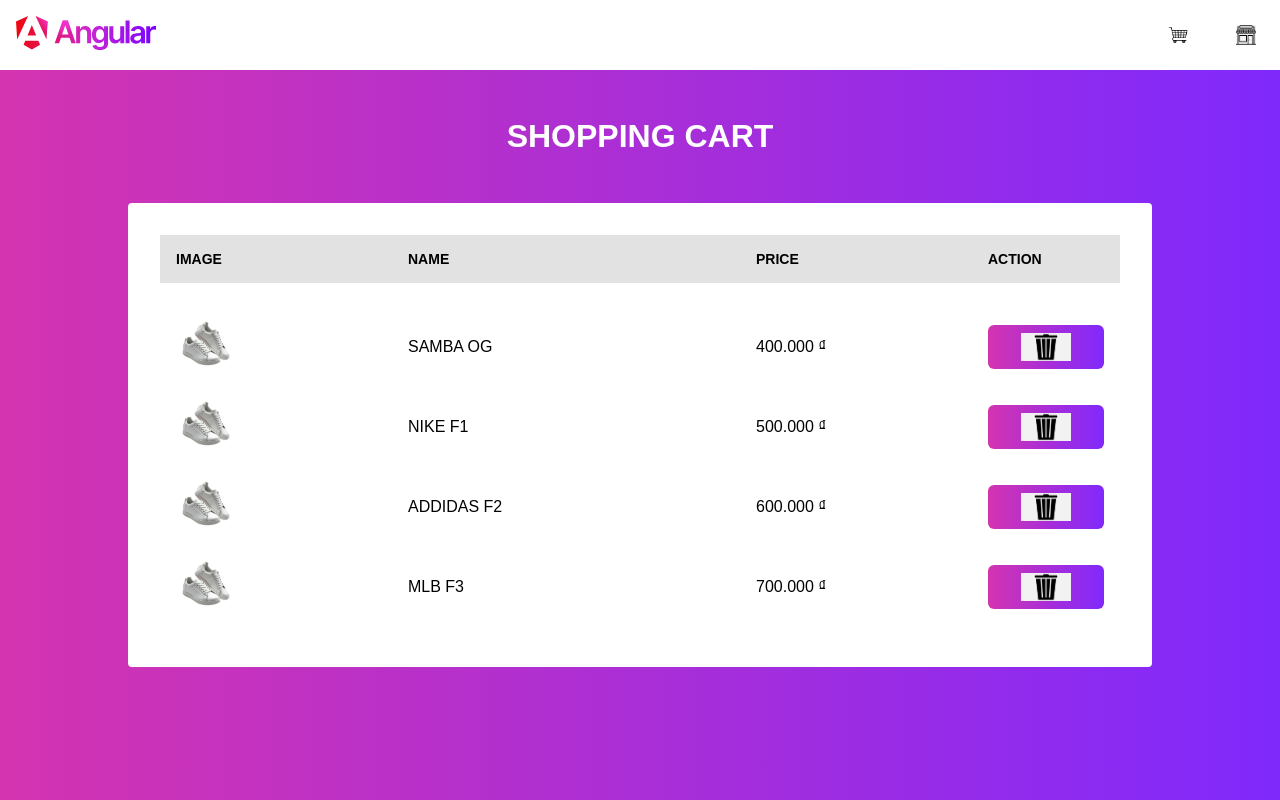
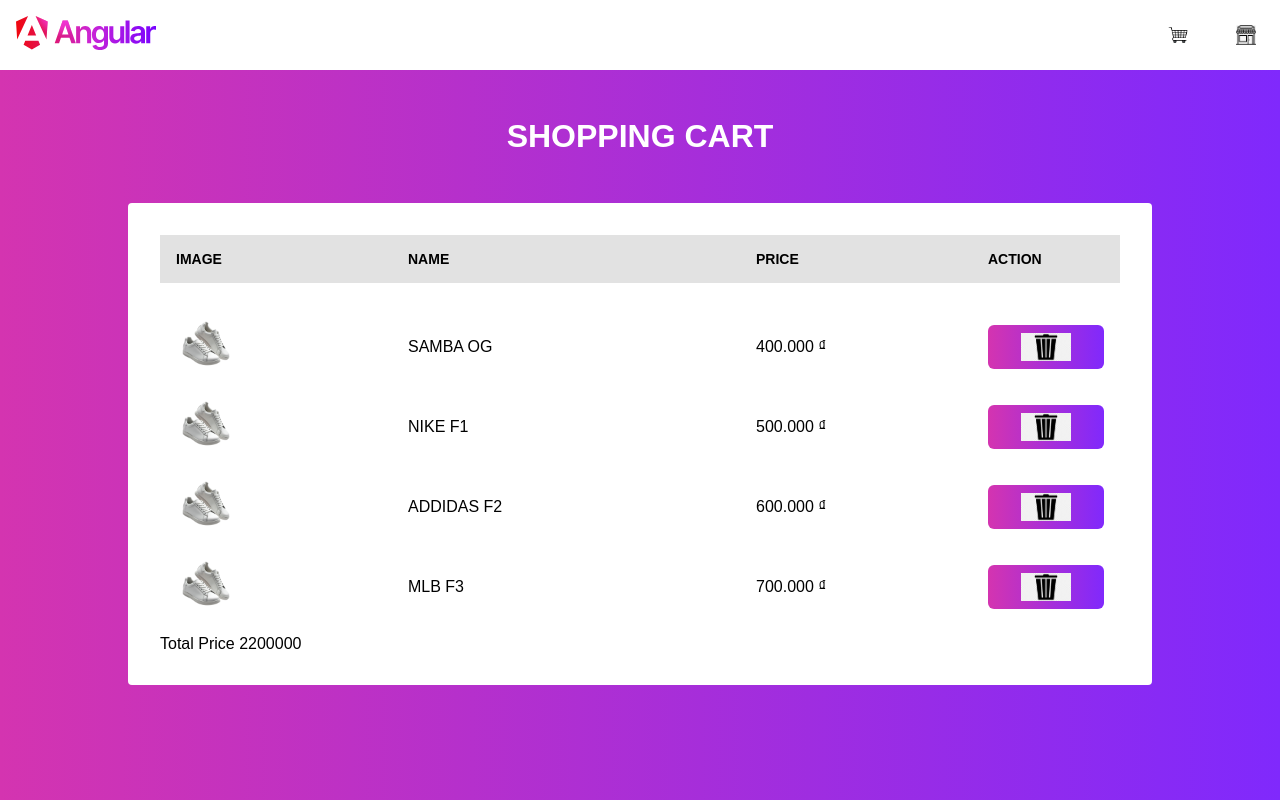
Before and after one commit to phamthangks/Angular-Basic, an Angular app in the folder first-project/: page / in a window 1280 px wide. Built offline with nearby package versions, Linux system fonts and the light colour scheme.

Commit message:
Bai18 - Getter

```diff
--- a/first-project/src/app/shared/product-item/productItem.component.html
+++ b/first-project/src/app/shared/product-item/productItem.component.html
@@ -31,4 +31,5 @@
           </div>
         </div>
       </div>
+      {{totalPrice}}
     </div>
--- a/first-project/src/app/shared/product-item/productItem.component.ts
+++ b/first-project/src/app/shared/product-item/productItem.component.ts
@@ -18,6 +18,14 @@
 
     @Output() dataEvent = new EventEmitter<number>();
 
+    get totalPrice(): string {
+      const sum = this.products.reduce((total, item) => {
+        return total + item.price;
+      }, 0);
+
+      return `Total Price ${sum}`
+    }
+
     handleDelete = (id: number) => {
       //console.log('Delete item with id: ', id);
       this.dataEvent.emit(id);
```
